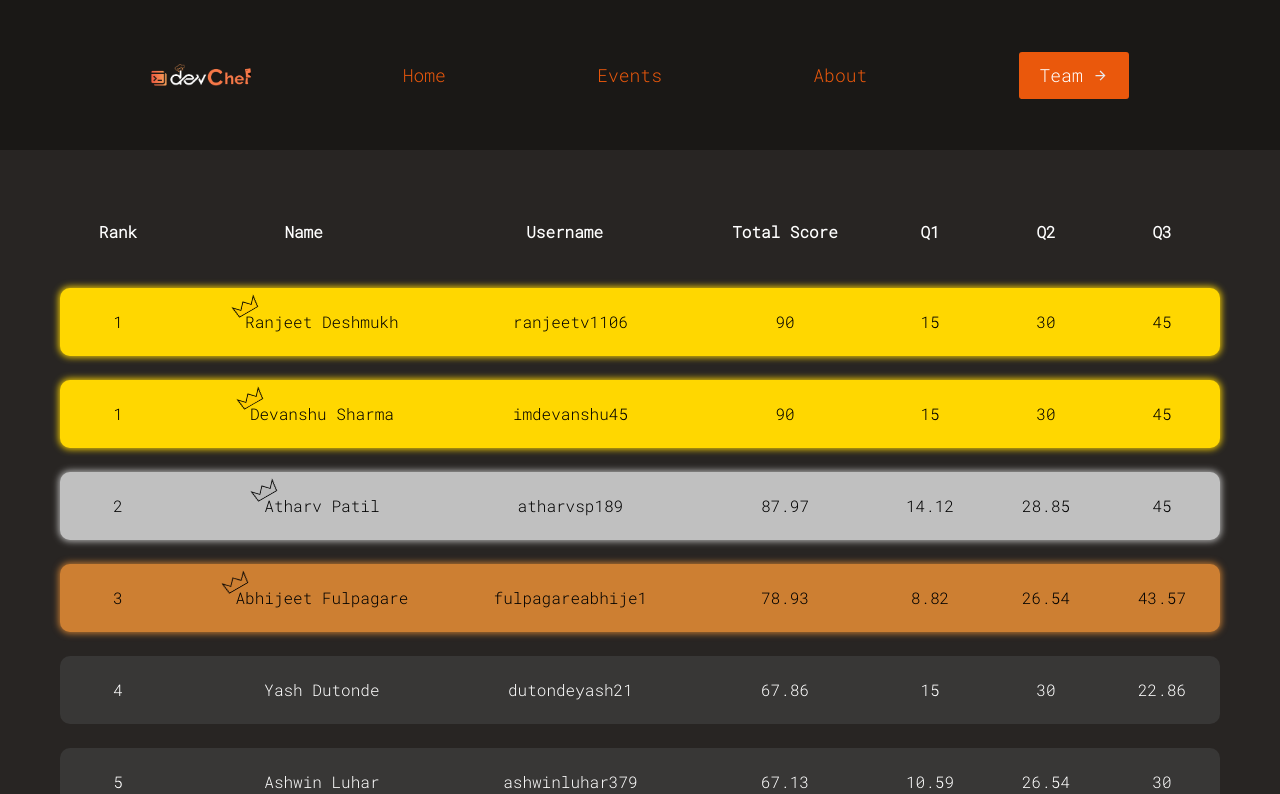
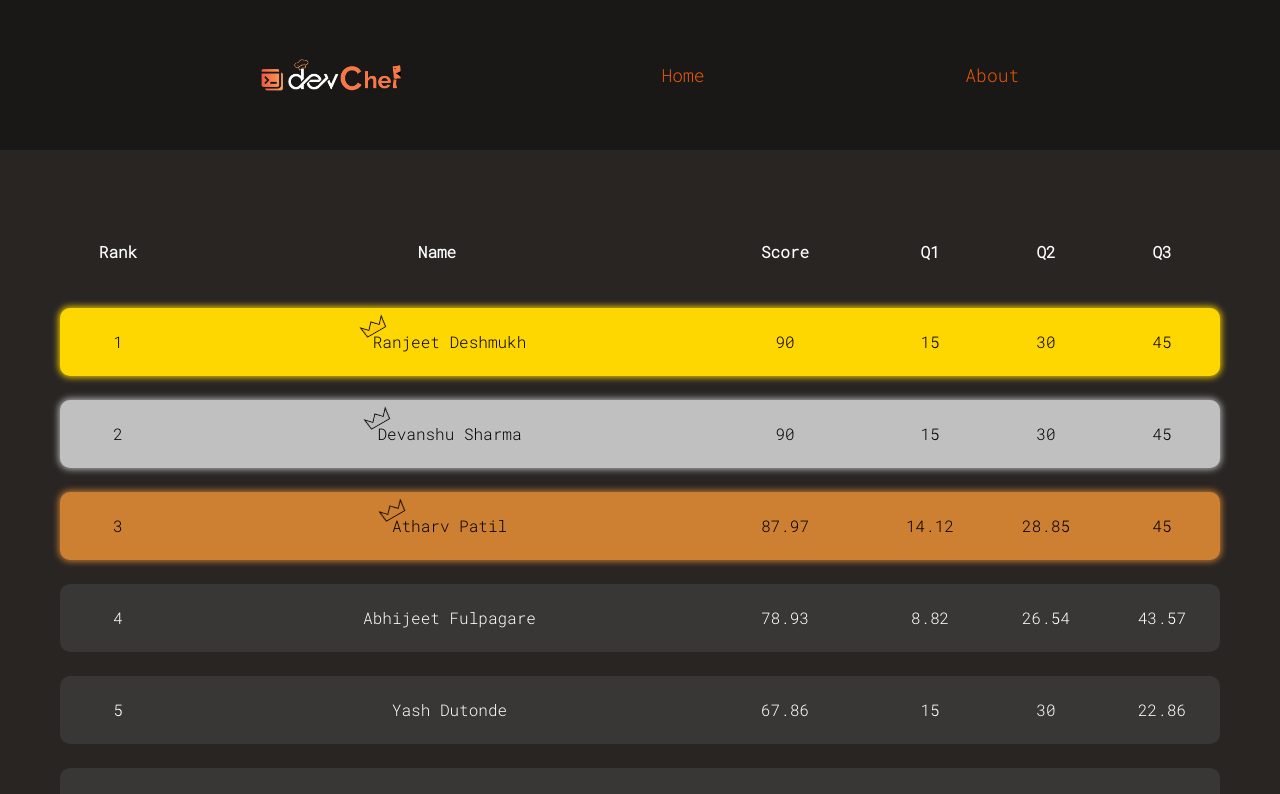
Before and after one commit to suyashcodes/DevChef, a React (Vite) app: page /leaderboard in a window 1280 px wide. Shown: the top 794 px of the page. Built offline with nearby package versions, Linux system fonts and the light colour scheme; a web font is replaced by a local one.

Commit message:
changed some stuff here and there

```diff
--- a/index.html
+++ b/index.html
@@ -2,15 +2,6 @@
 <html lang="en">
 
 <head>
-    <!-- Google tag (gtag.js) -->
-<script async src="https://www.googletagmanager.com/gtag/js?id=G-D4XDC2KLPX"></script>
-<script>
-  window.dataLayer = window.dataLayer || [];
-  function gtag(){dataLayer.push(arguments);}
-  gtag('js', new Date());
-
-  gtag('config', 'G-D4XDC2KLPX');
-</script>
     <meta charset="UTF-8" />
     <link rel="icon" type="image/svg+xml" href="/public/logos/devkraft2.png" />
     <meta name="viewport" content="width=device-width, initial-scale=1.0" />
@@ -26,8 +17,7 @@
 
     <link rel="preconnect" href="https://fonts.googleapis.com">
     <link rel="preconnect" href="https://fonts.gstatic.com" crossorigin>
-    <link href="https://fonts.googleapis.com/css2?family=Arvo:ital,wght@0,400;0,700;1,400;1,700&display=swap"
-        rel="stylesheet">
+    <link href="https://fonts.googleapis.com/css2?family=Arvo:ital,wght@0,400;0,700;1,400;1,700&display=swap" rel="stylesheet">
 
 </head>
 
--- a/src/components/DynamicNavbar.jsx
+++ b/src/components/DynamicNavbar.jsx
@@ -26,7 +26,7 @@ heights contains height of navbar in mobile and desktop view
 */
 
 
-const DynamicNavbar = ({links, colors, logoURL, activeInNavbar, heights, logoWidth}) => {
+const DynamicNavbar = ({links, colors, logo, activeInNavbar, button}) => {
 
     const [width, setWidth] = useState(window.innerWidth)
     const [menuActivated, setMenuActivated] = useState(false)
@@ -143,9 +143,9 @@ const DynamicNavbar = ({links, colors, logoURL, activeInNavbar, heights, logoWid
             <ul className='flex h-full  w-full items-center s600:justify-evenly justify-between text-[12px] s800:text-[18px]'>
 
                  {/* logo */}
-                {width <= 600 && <li className='scale-100  s600:scale-0 w-[100px] justify-center flex items-start h-full'>
+                {width <= 600 && <li className='scale-100  s600:scale-0 justify-center flex items-start h-full' style={{width: logo.mobileWidth}}>
                     <div className=' w-full h-[60px] flex justify-center items-center'>
-                        <img className={`w-full s600:w-0 ml-[40px]`} src={logoURL} alt="pagelogo" />
+                        <img className={`w-full s600:w-0 ml-[40px]`} src={logo.logoURL} alt="pagelogo" />
                     </div>
                 </li>}
 
@@ -160,7 +160,7 @@ const DynamicNavbar = ({links, colors, logoURL, activeInNavbar, heights, logoWid
                     animate={navbarButtonsAnimationController}
                 >
                     {activeInNavbar && width > 600 && <li className='inline-block'>
-                        <img className='w-[100px]' src={logoURL} alt="" />
+                        <img src={logo.logoURL} alt="" style={{width: logo.width}} />
                     </li>}
 
                     {
@@ -179,24 +179,26 @@ const DynamicNavbar = ({links, colors, logoURL, activeInNavbar, heights, logoWid
                     }
 
 
-                    <motion.li
-                        className='py-[5px] w-[90px] s800:py-[10px] s800:w-[110px] text-[white] rounded-[3px] flex justify-center items-center cursor-pointer'
+                    {button && <motion.li
+                        className='rounded-[3px]'
                         style={{
                             backgroundColor: colors.primary
                         }}
                         initial={{
-                            gap: '10px',
                             scale: 1
                         }}
                         whileHover={{
-                            gap: '20px',
                             scale: 1.1
                         }}
 
                     >
+                        <a
+                            className='py-[5px] gap-[10px] px-[15px] s800:py-[10px] text-[white] rounded-[3px] flex justify-center items-center cursor-pointer'
+                            href={button.link}>
                             <p style={{
                                 color: colors.buttonText
-                        }} >Team</p>
+                            }} >{button.text}</p>
+
                             <img className='w-[15px]'
                                 src="/icons/arrow.svg"
                                 alt=""
@@ -204,7 +206,9 @@ const DynamicNavbar = ({links, colors, logoURL, activeInNavbar, heights, logoWid
                                     filter: colors.buttonText == 'white' ? '' : 'invert(100%)'
                                 }}
                             />
-                    </motion.li>
+                        </a>
+                    </motion.li>}
+
                 </motion.div>
 
 
--- a/src/pages/DevChef.jsx
+++ b/src/pages/DevChef.jsx
@@ -2,6 +2,7 @@ import React, { useState, useEffect } from 'react'
 import WavyBackground from '../components/WavyBackground'
 import DynamicNavbar from '../components/DynamicNavbar'
 import { motion } from 'framer-motion'
+import LeaderBoard from './LeaderBoard'
 
 const DevChef = () => {
 
@@ -31,19 +32,24 @@ const DevChef = () => {
                     links={
                         [
                             {
-                                name: 'Home',
-                                link: '/'
-                            },
-                            {
                                 name: 'About',
                                 link: '#about'
                             },
                             {
-                                name: 'Leaderboard',
-                                link: '/leaderboard'
-                            }
+                                name: 'Event Details',
+                                link: '#'
+                            },
+                            {
+                                name: 'Why Participate',
+                                link: '#'
+                            },
+
                         ]
                     }
+                    button={{
+                        text: 'Leaderboard',
+                        link: '/leaderboard'
+                    }}
                     colors={{
                         primary: '#ea580c',
                         secondary: '#ffb48d',
@@ -51,7 +57,11 @@ const DevChef = () => {
                         background: '#0000',
                         buttonText: 'white'
                     }}
-                    logoURL={"/logos/DevChef Posters (4).png"}
+                    logo={{
+                        logoURL: "/logos/DevChef Posters (4).png",
+                        width: 140,
+                        mobileWidth: 100
+                    }}
                     activeInNavbar={true}
 
 
--- a/src/pages/LeaderBoard.jsx
+++ b/src/pages/LeaderBoard.jsx
@@ -6,29 +6,6 @@ import Papa from "papaparse";
 const LeaderBoard = () => {
 
     const [data, setData] = useState([])
-    let rank = 0
-    let preScore = -1;
-    const [search, setSearch] = useState('')
-    const filteredData = data.filter(item => {
-        return item.Name.toLowerCase().includes(search.toLowerCase())
-    })
-
-    useEffect(() => {
-        console.log(filteredData)
-
-        return () => {
-
-        }
-    }, [filteredData])
-
-    useEffect(() => {
-        console.log(search)
-
-        return () => {
-
-        }
-    }, [search])
-
 
 
     useEffect(() => {
@@ -39,7 +16,7 @@ const LeaderBoard = () => {
                 Papa.parse(csvText, {
                     header: true,
                     complete: (results) => {
-                        console.log("Parsed data:", results.data);
+                        // console.log("Parsed data:", results.data);
                         setData(results.data);
                     },
                     error: (error) => {
@@ -59,8 +36,8 @@ const LeaderBoard = () => {
         },
         whileHover: {
             scale: 1.02,
-            backgroundColor: 'white',
-            color: 'black',
+            backgroundColor: '#fff',
+            color: '#000',
             boxShadow: '0px 0px 20px 2px #474340'
         }
     }
@@ -77,15 +54,13 @@ const LeaderBoard = () => {
                             link: '/'
                         },
                         {
-                            name: 'Events',
+                            name: 'About',
                             link: '/'
                         },
-                        {
-                            name: 'About',
-                            link: '/'
-                        }
                     ]
                 }
+
+
                 colors={{
                     primary: '#ea580c',
                     secondary: '#ffb48d',
@@ -93,48 +68,43 @@ const LeaderBoard = () => {
                     background: '#1a1816',
                     buttonText: 'white'
                 }}
-                logoURL={"/logos/DevChef Posters (4).png"}
+                logo={{
+                    logoURL: "/logos/DevChef Posters (4).png",
+                    width: 140,
+                    mobileWidth: 100
+                }}
                 activeInNavbar={true}
             />
 
-            <section className='w-full max-w-[1200px]  gap-y-[24px] flex flex-col  m-auto p-[20px] pt-[50px]'>
+            <section className='w-full max-w-[1200px]  gap-y-[24px] flex flex-col  m-auto p-[20px] pt-[70px]'>
 
-                {/* <div className='w-full flex flex-col s600:flex-row justify-center gap-[20px] s600:gap-0 items-center s600:justify-between'>
-                    <h2 className='text-orange-500 text-[130%] font-bold '> September season results</h2>
-                    <input className='text-black max-w-[250px]  w-full focus:outline-none px-[15px] py-[10px] rounded-[10px]' onChange={(e) => setSearch(e.target.value)} value={search} type="text" placeholder='search' />
-                </div> */}
 
                 <div className='ranker-section flex  items-center py-[20px] font-bold '>
                     <p className='  w-[20px] ml-[10px] s600:ml-0 s600:w-[10%] text-center' >Rank</p>
                     <p className=' flex-1 text-center'>Name</p>
-                    <p className=' w-[23%] text-center'>Username</p>
-                    <p className=' w-[15%] text-center'>Total Score</p>
+                    <p className=' w-[15%] text-center'>Score</p>
                     <p className=' w-[10%] text-center'>Q1</p>
                     <p className=' w-[10%] text-center'>Q2</p>
                     <p className=" w-[10%] text-center ">Q3</p>
                 </div>
                 {
-                    filteredData.map((item, index) => {
+                    data.map((item, index) => {
 
                         let backgroundColor = '#383736'
                         let color = '#fff'
                         let shadow = ''
 
-                        if (item.Totalscore != preScore) {
-                            rank++
-                            preScore = item.Totalscore
-                        }
-                        if (rank == 1) {
+                        if (index+1  == 1) {
                             backgroundColor = '#FFD700'
                             color = '#000'
                             shadow = '0px 0px 7px 1px #FFD700'
                         }
-                        else if (rank == 2) {
+                        else if (index+1 == 2) {
                             backgroundColor = '#C0C0C0'
                             color = '#000'
                             shadow = '0px 0px 7px 1px #C0C0C0'
                         }
-                        else if (rank == 3) {
+                        else if (index+1  == 3) {
                             backgroundColor = '#CD7F32'
                             color = '#000'
                             shadow = '0px 0px 7px 1px #CD7F32'
@@ -150,16 +120,15 @@ const LeaderBoard = () => {
                                 whileHover={'whileHover'}
                                 style={{ backgroundColor, color, boxShadow: shadow }}
                             >
-                                <p className='w-[20px] ml-[10px] s600:ml-0 s600:w-[10%]  text-center ' >{rank}</p>
-                                <div className=' w-[23%]  flex justify-center items-center'>
+                                <p className='w-[20px] ml-[10px] s600:ml-0 s600:w-[10%]  text-center ' >{index+1}</p>
+                                <div className=' w-[23%]  flex-1 flex justify-center items-center'>
                                     <div className='w-[25px] h-[13px] relative'>
-                                        {rank == 1 && <img className='w-[25px] h-[13px] rotate-[-30deg] left-[13px] top-[-16px] absolute' src="/icons/golden-crown.png" alt="golden crown" />}
-                                        {rank == 2 && <img className='w-[25px] h-[13px] rotate-[-30deg] left-[13px] top-[-16px] absolute' src="/icons/silver-crown.png" alt="golden crown" />}
-                                        {rank == 3 && <img className='w-[25px] h-[13px] rotate-[-30deg] left-[13px] top-[-16px] absolute' src="/icons/bronze-crown.png" alt="golden crown" />}
+                                        {index+1 == 1 && <img className='w-[25px] h-[13px] rotate-[-30deg] left-[13px] top-[-16px] absolute' src="/icons/golden-crown.png" alt="golden crown" />}
+                                        {index+1 == 2 && <img className='w-[25px] h-[13px] rotate-[-30deg] left-[13px] top-[-16px] absolute' src="/icons/silver-crown.png" alt="golden crown" />}
+                                        {index+1 == 3 && <img className='w-[25px] h-[13px] rotate-[-30deg] left-[13px] top-[-16px] absolute' src="/icons/bronze-crown.png" alt="golden crown" />}
                                     </div>
                                     <p className='text-center'>{item.Name}</p>
                                 </div>
-                                <p className=' flex-1 text-center'>{item.Username}</p>
                                 <p className=' w-[15%] text-center'>{item.Totalscore}</p>
                                 <p className=' w-[10%] text-center'>{item["Raj's Homework"]}</p>
                                 <p className=' w-[10%] text-center'>{item["Alien Artifacts"]}</p>
```
Also changed, not shown: 1 other file (tests, documents, lock files or other folders). Lines whose indentation alone changed are shown as unchanged.
